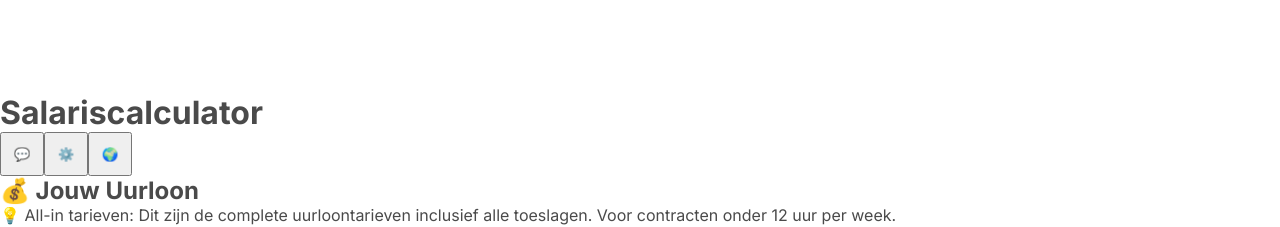
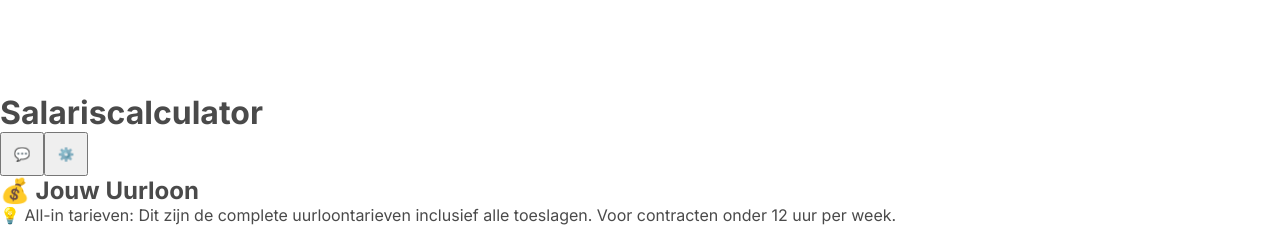
Before and after one commit to Voxxai/salaryCalculator, a React (Create React App) app: page / in a window 1280 px wide. Shown: the part 1960-2187 px from the top of the page. Built offline with nearby package versions, Linux system fonts and the light colour scheme; no server answers; the database is empty.

Commit message:
Disable language switch and set default to Dutch

```diff
--- a/src/App.tsx
+++ b/src/App.tsx
@@ -33,8 +33,8 @@ import {
 } from "./types";
 
 function App(): JSX.Element {
-  // State for language selection (load from storage)
-  const [language, setLanguage] = useState<Language>(() => loadLanguage());
+  // State for language selection (always Dutch)
+  const [language, setLanguage] = useState<Language>("nl");
 
   // Detect screen size for layout selection
   const { isMobile } = useScreenSize();
@@ -83,10 +83,7 @@ function App(): JSX.Element {
     saveHours(hoursPerWeek);
   }, [hoursPerWeek]);
 
-  // Effect to save language to local storage when it changes
-  useEffect(() => {
-    saveLanguage(language);
-  }, [language]);
+
 
   // Memoize update functions to prevent unnecessary re-renders
   const updateConfig: UpdateConfigFunction = useCallback((field, value) => {
--- a/src/components/Header.tsx
+++ b/src/components/Header.tsx
@@ -128,10 +128,10 @@ const Header: React.FC<HeaderProps> = React.memo(
                   ⚙️
                 </span>
               </button>
-              <LanguageSwitch
+              {/* <LanguageSwitch
                 language={language}
                 onLanguageChange={onLanguageChange}
-              />
+              /> */}
             </div>
           </div>
         </div>
--- a/src/components/LanguageSwitch.tsx
+++ b/src/components/LanguageSwitch.tsx
@@ -7,20 +7,21 @@ interface LanguageSwitchProps {
   onLanguageChange: HandleLanguageChangeFunction;
 }
 
-// Language Switch component - Toggle between Dutch and English
+// Language Switch component - Disabled, always returns Dutch
 const LanguageSwitch: React.FC<LanguageSwitchProps> = React.memo(
   ({ language, onLanguageChange }) => {
     const handleLanguageChange = (): void => {
-      const newLanguage: Language = language === "nl" ? "en" : "nl";
-      onLanguageChange(newLanguage);
+      // Always set to Dutch when clicked (disabled functionality)
+      onLanguageChange("nl");
     };
 
     return (
       <button
         onClick={handleLanguageChange}
-        className="text-white hover:text-blue-100 transition-colors p-2"
-        title={getTranslation("languageSwitch", language)}
-        aria-label={getTranslation("languageSwitch", language)}
+        className="text-white opacity-50 cursor-not-allowed transition-colors p-2"
+        title="Taal switch is uitgeschakeld"
+        aria-label="Taal switch is uitgeschakeld"
+        disabled
       >
         <span aria-hidden="true" className="text-xl sm:text-2xl">
           🌍
```
